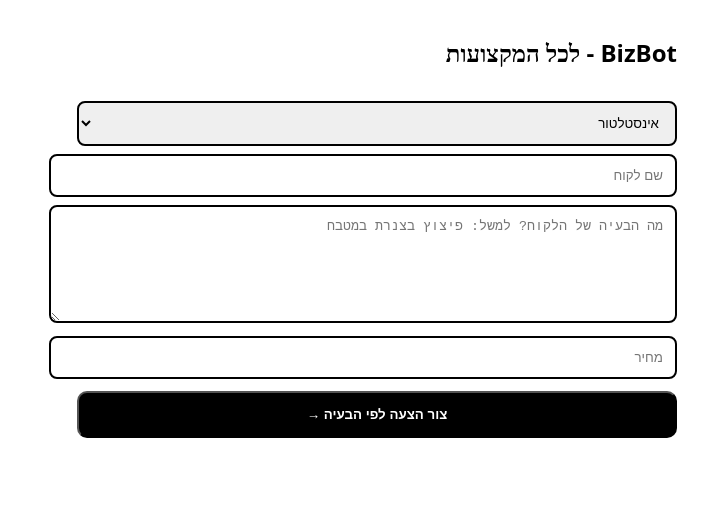
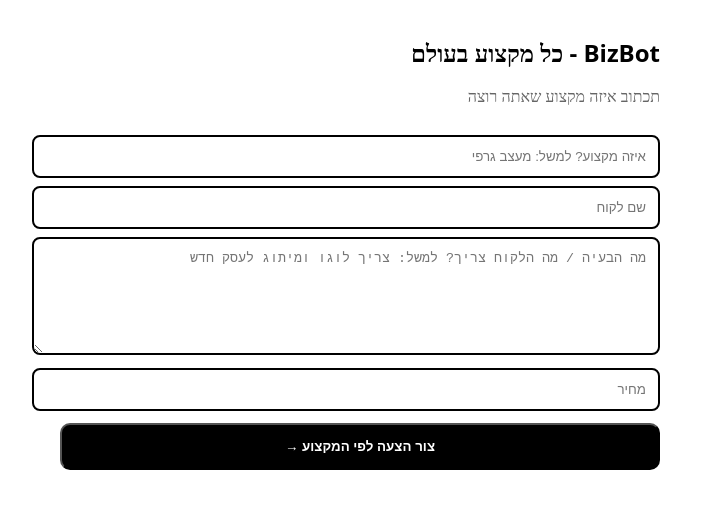
Before and after one commit to Yzerah/Bizbot-ai, a Next.js app: page /dashboard in a window 1280 px wide. Shown: the top 508 px of the page, without its empty margins (375-1083 px from the left). Built offline with nearby package versions, Linux system fonts and the light colour scheme.

Commit message:
Update page.tsx

```diff
--- a/app/dashboard/page.tsx
+++ b/app/dashboard/page.tsx
@@ -2,30 +2,53 @@
 import { useState } from 'react'
 
 export default function Dashboard(){
- const [form,setForm] = useState({ profession:'אינסטלטור', client:'', issue:'', price:'' })
+ const [form,setForm] = useState({ profession:'', client:'', issue:'', price:'' })
  const [out,setOut] = useState('')
 
  const create = () => {
-   if(!form.client || !form.issue) return alert('תמלא שם לקוח ומה הבעיה')
-   const t = `הצעת מחיר - ${form.profession}\nלקוח: ${form.client}\n\nאבחון: ${form.issue}\n\nמה כולל: טיפול מקצועי מלא ב-${form.issue}, כולל חומרים, עבודה, בדיקה וסיום מושלם.\nלמה דחוף: דחיית הטיפול תגרום לנזק גדול יותר ועלות גבוהה יותר.\nאחריות: אחריות מלאה 12 חודשים.\n\nסה"כ: ${form.price} ₪ כולל מע"מ`
-   setOut(t)
+   if(!form.profession || !form.client || !form.issue) return alert('תמלא מקצוע, שם לקוח ומה הבעיה')
+
+   const text = `הצעת מחיר - ${form.profession} מקצועי
+לכבוד: ${form.client}
+
+1. אבחון:
+הבנתי שאתה צריך: ${form.issue}
+
+2. הפתרון שלי כ-${form.profession}:
+• אפיון וייעוץ מקצועי בתחום ה-${form.profession}
+• ביצוע מלא ומדויק של: ${form.issue}
+• שימוש בחומרים / כלים / ידע ברמה הגבוהה ביותר
+• בדיקה, ליטוש וסיום מושלם עד שאתה מרוצה 100%
+
+3. למה דווקא עכשיו:
+דחייה של ${form.issue} רק תעלה יותר ותגרום לעוגמת נפש. טיפול מקצועי היום חוסך זמן, כסף וכאב ראש.
+
+4. השקעה:
+${form.price} ₪ כולל מע"מ - סופי, אין הפתעות.
+כולל אחריות מלאה וליווי אישי.
+
+BizBot-AI.co.il | ${form.profession} מומלץ`
+
+   setOut(text)
  }
 
  const print = () => {
    const w = window.open('','','width=900,height=800')
-   w?.document.write(`<div dir="rtl" style="font-family:system-ui;padding:40px"><pre style="white-space:pre-wrap;font-family:system-ui;line-height:1.7">${out}</pre><script>window.print()</script></div>`)
+   w?.document.write(`<div dir="rtl" style="font-family:system-ui;padding:40px;white-space:pre-wrap;line-height:1.8">${out}<script>window.print()</script></div>`)
  }
 
  return(
   <main dir="rtl" style={{padding:20,maxWidth:600,margin:'0 auto',fontFamily:'system-ui'}}>
-   <h1 style={{fontSize:24,fontWeight:900}}>BizBot - לכל המקצועות</h1>
-   <select value={form.profession} onChange={e=>setForm({...form, profession:e.target.value})} style={{width:'100%',padding:12,marginTop:16,border:'2px solid #000',borderRadius:8}}>
-     <option>אינסטלטור</option><option>חשמלאי</option><option>שיפוצניק</option><option>טכנאי מזגנים</option><option>נגר</option><option>מעצב/בונה אתרים</option><option>עו"ד</option><option>רו"ח</option><option>מאמן/מטפל</option><option>אחר</option>
-   </select>
+   <h1 style={{fontSize:24,fontWeight:900}}>BizBot - כל מקצוע בעולם</h1>
+   <p style={{color:'#666'}}>תכתוב איזה מקצוע שאתה רוצה</p>
+
+   <input placeholder="איזה מקצוע? למשל: מעצב גרפי" value={form.profession} onChange={e=>setForm({...form, profession:e.target.value})} style={{width:'100%',padding:12,marginTop:12,border:'2px solid #000',borderRadius:8}}/>
    <input placeholder="שם לקוח" value={form.client} onChange={e=>setForm({...form, client:e.target.value})} style={{width:'100%',padding:12,marginTop:8,border:'2px solid #000',borderRadius:8}}/>
-   <textarea placeholder="מה הבעיה של הלקוח? למשל: פיצוץ בצנרת במטבח" value={form.issue} onChange={e=>setForm({...form, issue:e.target.value})} style={{width:'100%',padding:12,marginTop:8,border:'2px solid #000',borderRadius:8,minHeight:90}}/>
+   <textarea placeholder="מה הבעיה / מה הלקוח צריך? למשל: צריך לוגו ומיתוג לעסק חדש" value={form.issue} onChange={e=>setForm({...form, issue:e.target.value})} style={{width:'100%',padding:12,marginTop:8,border:'2px solid #000',borderRadius:8,minHeight:90}}/>
    <input placeholder="מחיר" value={form.price} onChange={e=>setForm({...form, price:e.target.value})} style={{width:'100%',padding:12,marginTop:8,border:'2px solid #000',borderRadius:8}}/>
-   <button onClick={create} style={{width:'100%',padding:14,marginTop:12,background:'#000',color:'#fff',borderRadius:10,fontWeight:800}}>צור הצעה לפי הבעיה →</button>
+
+   <button onClick={create} style={{width:'100%',padding:14,marginTop:12,background:'#000',color:'#fff',borderRadius:10,fontWeight:800}}>צור הצעה לפי המקצוע →</button>
+
    {out && <><div style={{marginTop:16,background:'#f4f4f5',padding:14,borderRadius:10,whiteSpace:'pre-wrap'}}>{out}</div><button onClick={print} style={{width:'100%',padding:14,marginTop:8,border:'2px solid #000',borderRadius:10,fontWeight:800}}>הורד PDF</button></>}
   </main>
  )
```
